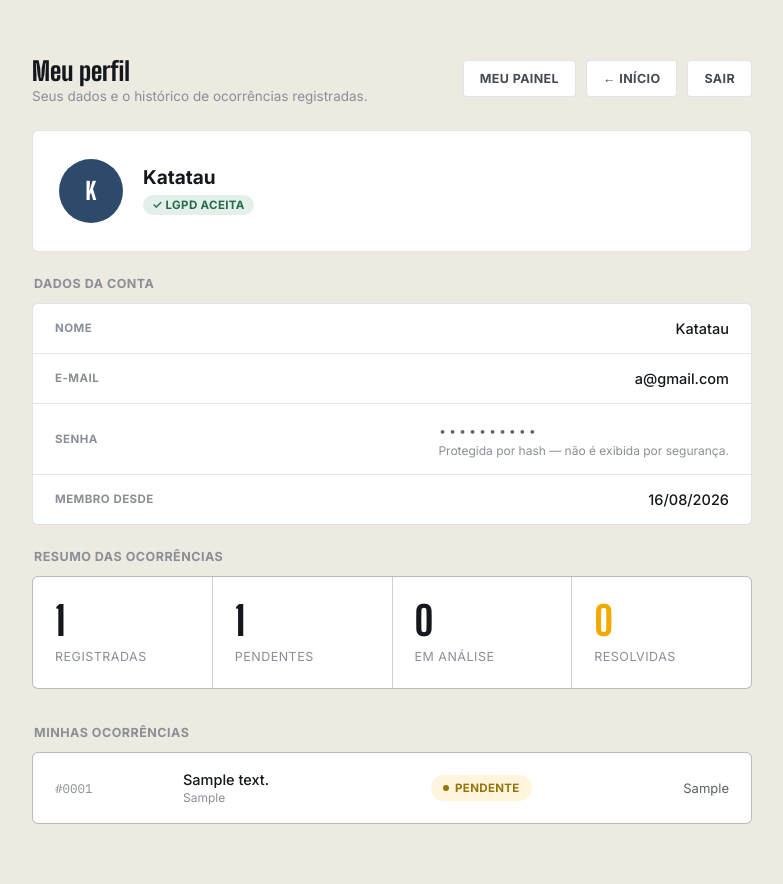
After one commit to joaoppiress/olho-na-cidade, a PHP site: page /php/perfil.php in a window 1280 px wide. The commit adds this page. Shown: the whole page, without its empty margins (248-1031 px from the left). Run offline with PHP 8.4, Linux system fonts and the light colour scheme; a user stored in the database is signed in; data comes from the database, SQL or seed files in the repository; tables that the repository leaves empty hold one stand-in row (values such as "Sample post").

Commit message:
Perfil do usuario

```diff
--- a/php/painel.php
+++ b/php/painel.php
@@ -47,6 +47,8 @@ $statusInfo = [
       <div class="sub"><?= htmlspecialchars($_SESSION['usuario_email']) ?></div>
     </div>
     <div class="painel-actions">
+      <a class="btn-line" href="../index.php">&larr; Início</a>
+      <a class="btn-line" href="perfil.php">Meu perfil</a>
       <a class="btn-solid" style="text-decoration:none;" href="Registrar.php">+ Nova ocorrência</a>
       <a class="btn-line" href="logout.php">Sair</a>
     </div>
--- /dev/null
+++ b/php/perfil.php
@@ -0,0 +1,199 @@
+<?php
+session_start();
+
+if (!isset($_SESSION['usuario_id'])) {
+    header('Location: login.php');
+    exit;
+}
+
+require __DIR__ . '/config.php';
+
+$stmtUsuario = $pdo->prepare('SELECT nome, email, aceite_lgpd, criado_em FROM usuarios WHERE id = ?');
+$stmtUsuario->execute([$_SESSION['usuario_id']]);
+$usuario = $stmtUsuario->fetch();
+
+if (!$usuario) {
+    header('Location: logout.php');
+    exit;
+}
+
+$stmt = $pdo->prepare('SELECT id, categoria, bairro, endereco, descricao, status, criado_em FROM ocorrencias WHERE usuario_id = ? ORDER BY criado_em DESC');
+$stmt->execute([$_SESSION['usuario_id']]);
+$ocorrencias = $stmt->fetchAll();
+
+$total      = count($ocorrencias);
+$pendentes  = 0;
+$emAnalise  = 0;
+$resolvidas = 0;
+foreach ($ocorrencias as $o) {
+    if ($o['status'] === 'pendente')   $pendentes++;
+    if ($o['status'] === 'em_analise') $emAnalise++;
+    if ($o['status'] === 'resolvido')  $resolvidas++;
+}
+
+$statusInfo = [
+    'pendente'    => ['label' => 'Pendente',    'classe' => 'pendente'],
+    'em_analise'  => ['label' => 'Em análise',  'classe' => 'analise'],
+    'resolvido'   => ['label' => 'Resolvido',   'classe' => 'resolvido'],
+];
+
+$membroDesde = date('d/m/Y', strtotime($usuario['criado_em']));
+
+$iniciais = '';
+foreach (array_slice(explode(' ', trim($usuario['nome'])), 0, 2) as $parte) {
+    $iniciais .= mb_strtoupper(mb_substr($parte, 0, 1));
+}
+?>
+<!DOCTYPE html>
+<html lang="pt-BR">
+<head>
+<meta charset="UTF-8">
+<meta name="viewport" content="width=device-width, initial-scale=1.0">
+<title>Meu perfil — Olho na Cidade</title>
+<link rel="preconnect" href="https://fonts.googleapis.com">
+<link rel="preconnect" href="https://fonts.gstatic.com" crossorigin>
+<link href="https://fonts.googleapis.com/css2?family=Big+Shoulders+Display:wght@600;700;800;900&family=Inter:wght@400;500;600;700&family=IBM+Plex+Mono:wght@400;500;600&display=swap" rel="stylesheet">
+<link rel="stylesheet" href="../style.css">
+<style>
+  .perfil-wrap{ max-width:760px; margin:0 auto; padding:60px 20px; }
+  .perfil-top{ display:flex; justify-content:space-between; align-items:flex-start; margin-bottom:26px; flex-wrap:wrap; gap:14px; }
+  .perfil-top h1{ font-size:26px; font-weight:800; text-transform:none; letter-spacing:0; }
+  .perfil-top .sub{ font-size:13.5px; color:#8A8F96; margin-top:4px; }
+  .perfil-actions{ display:flex; gap:10px; flex-wrap:wrap; }
+  .btn-line{ border:1px solid var(--line); background:#fff; color:#454B52; padding:10px 16px; border-radius:4px; font-size:12.5px; font-weight:700; text-transform:uppercase; letter-spacing:0.03em; text-decoration:none; }
+
+  .perfil-card{
+    background:#fff; border:1px solid var(--line); border-radius:6px; padding:28px 26px; margin-bottom:24px;
+    display:flex; gap:20px; align-items:center; flex-wrap:wrap;
+  }
+  .perfil-avatar{
+    flex:none; width:64px; height:64px; border-radius:50%; background:var(--municipal); color:#fff;
+    display:flex; align-items:center; justify-content:center; font-family:'Big Shoulders Display', sans-serif;
+    font-size:24px; font-weight:800;
+  }
+  .perfil-id{ flex:1; min-width:200px; }
+  .perfil-id .nome{ font-size:19px; font-weight:700; }
+  .perfil-id .selo{
+    display:inline-flex; align-items:center; gap:5px; margin-top:6px; font-size:11.5px; font-weight:700;
+    text-transform:uppercase; letter-spacing:0.03em; color:#276B49; background:rgba(62,156,111,0.15);
+    padding:3px 9px; border-radius:20px;
+  }
+
+  .info-grid{
+    background:#fff; border:1px solid var(--line); border-radius:6px; overflow:hidden; margin-bottom:24px;
+  }
+  .info-row{
+    display:flex; justify-content:space-between; align-items:center; gap:14px;
+    padding:16px 22px; border-bottom:1px solid var(--line); flex-wrap:wrap;
+  }
+  .info-row:last-child{ border-bottom:none; }
+  .info-row .label{ font-size:11.5px; text-transform:uppercase; letter-spacing:0.04em; color:#8A8F96; font-weight:700; }
+  .info-row .value{ font-size:14.5px; font-weight:500; text-align:right; }
+  .info-row .value.mono{ font-size:13.5px; letter-spacing:0.14em; color:#5B6169; }
+  .info-hint{ font-size:12px; color:#8A8F96; margin-top:3px; text-align:right; }
+
+  .section-label{
+    font-size:12.5px; text-transform:uppercase; letter-spacing:0.04em; color:#8A8F96; font-weight:700;
+    margin:0 0 12px 2px;
+  }
+
+  .empty-state{ background:#fff; border:1px dashed var(--line); border-radius:6px; padding:40px 24px; text-align:center; color:#8A8F96; font-size:14px; }
+
+  @media (max-width:520px){
+    .info-row{ flex-direction:column; align-items:flex-start; }
+    .info-row .value, .info-hint{ text-align:left; }
+  }
+</style>
+</head>
+<body style="background:var(--concrete);">
+
+<div class="perfil-wrap">
+  <div class="perfil-top">
+    <div>
+      <h1>Meu perfil</h1>
+      <div class="sub">Seus dados e o histórico de ocorrências registradas.</div>
+    </div>
+    <div class="perfil-actions">
+      <a class="btn-line" href="painel.php">Meu painel</a>
+      <a class="btn-line" href="../index.php">&larr; Início</a>
+      <a class="btn-line" href="logout.php">Sair</a>
+    </div>
+  </div>
+
+  <div class="perfil-card">
+    <div class="perfil-avatar"><?= htmlspecialchars($iniciais ?: '?') ?></div>
+    <div class="perfil-id">
+      <div class="nome"><?= htmlspecialchars($usuario['nome']) ?></div>
+      <?php if ((int) $usuario['aceite_lgpd'] === 1): ?>
+        <span class="selo">✓ LGPD aceita</span>
+      <?php endif; ?>
+    </div>
+  </div>
+
+  <div class="section-label">Dados da conta</div>
+  <div class="info-grid">
+    <div class="info-row">
+      <span class="label">Nome</span>
+      <span class="value"><?= htmlspecialchars($usuario['nome']) ?></span>
+    </div>
+    <div class="info-row">
+      <span class="label">E-mail</span>
+      <span class="value"><?= htmlspecialchars($usuario['email']) ?></span>
+    </div>
+    <div class="info-row">
+      <span class="label">Senha</span>
+      <div>
+        <span class="value mono">••••••••••</span>
+        <div class="info-hint">Protegida por hash — não é exibida por segurança.</div>
+      </div>
+    </div>
+    <div class="info-row">
+      <span class="label">Membro desde</span>
+      <span class="value"><?= $membroDesde ?></span>
+    </div>
+  </div>
+
+  <div class="section-label">Resumo das ocorrências</div>
+  <div class="stats-grid">
+    <div class="stat">
+      <div class="num"><?= $total ?></div>
+      <div class="label">Registradas</div>
+    </div>
+    <div class="stat">
+      <div class="num"><?= $pendentes ?></div>
+      <div class="label">Pendentes</div>
+    </div>
+    <div class="stat">
+      <div class="num"><?= $emAnalise ?></div>
+      <div class="label">Em análise</div>
+    </div>
+    <div class="stat accent">
+      <div class="num"><?= $resolvidas ?></div>
+      <div class="label">Resolvidas</div>
+    </div>
+  </div>
+
+  <div class="section-label">Minhas ocorrências</div>
+  <?php if (empty($ocorrencias)): ?>
+    <div class="empty-state">
+      Você ainda não registrou nenhuma ocorrência.
+      <br><a href="Registrar.php" style="color:var(--municipal); font-weight:700;">Registrar a primeira</a>
+    </div>
+  <?php else: ?>
+    <div class="card-list">
+      <?php foreach ($ocorrencias as $o): ?>
+        <?php $info = $statusInfo[$o['status']]; ?>
+        <div class="occ-card">
+          <span class="proto-id mono">#<?= str_pad($o['id'], 4, '0', STR_PAD_LEFT) ?></span>
+          <span class="desc"><?= htmlspecialchars($o['descricao']) ?><span class="cat"><?= htmlspecialchars($o['categoria']) ?></span></span>
+          <span class="pill <?= $info['classe'] ?>"><?= $info['label'] ?></span>
+          <span class="bairro"><?= htmlspecialchars($o['endereco']) ?></span>
+        </div>
+      <?php endforeach; ?>
+    </div>
+  <?php endif; ?>
+
+</div>
+
+</body>
+</html>
```
Also changed, not shown: index.php (+14 -1 lines).
